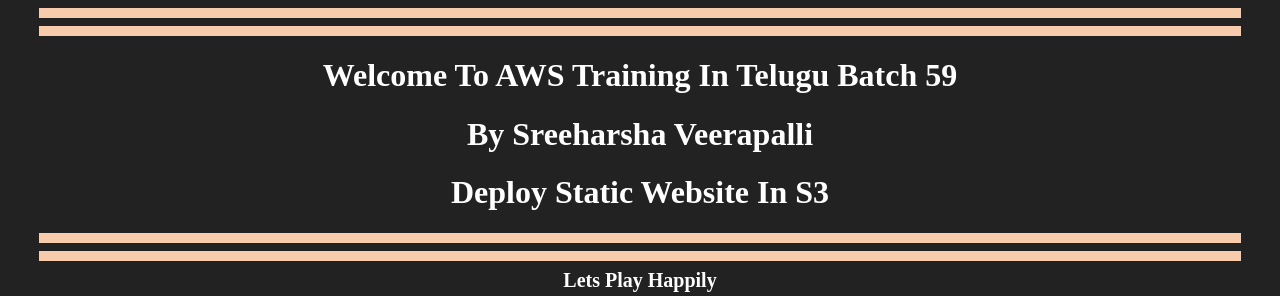
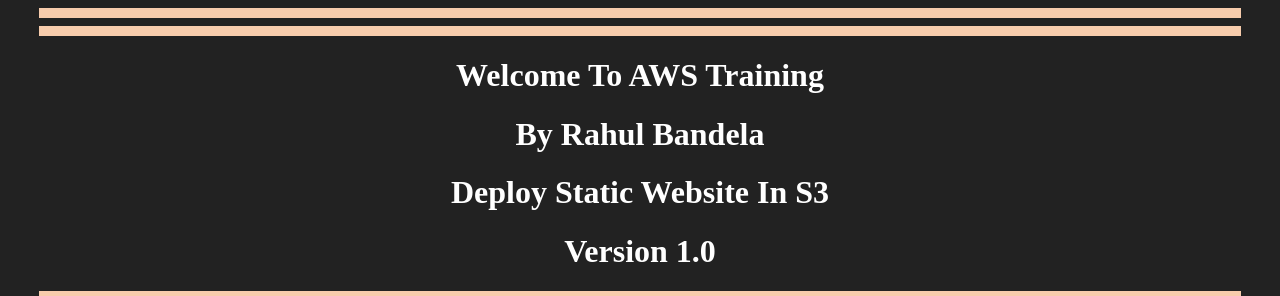
Before and after one commit to rbandela041/AWSB60, a plain HTML site: page index.html in a window 1280 px wide. Shown: the top 296 px of the page. Drawn offline with Linux system fonts and the light colour scheme.

Commit message:
Update index.html

```diff
--- a/index.html
+++ b/index.html
@@ -11,9 +11,10 @@
 <center>
 <hr size="10px" noshade  align=center width="1200px" color="#F7CCAC">
 	<hr size="10px" noshade  align=center width="1200px" color="#F7CCAC">
-	<h1>Welcome To AWS Training In Telugu Batch 59</h1>
-	<h1>By Sreeharsha Veerapalli</h1>
+	<h1>Welcome To AWS Training</h1>
+	<h1>By Rahul Bandela</h1>
 	<h1>Deploy Static Website In S3</h1>
+	<h1>Version 1.0</h1>
 <hr size="10px" noshade  align=center width="1200px" color="#F7CCAC">
 <hr size="10px" noshade  align=center width="1200px" color="#F7CCAC">
 </center>
```
